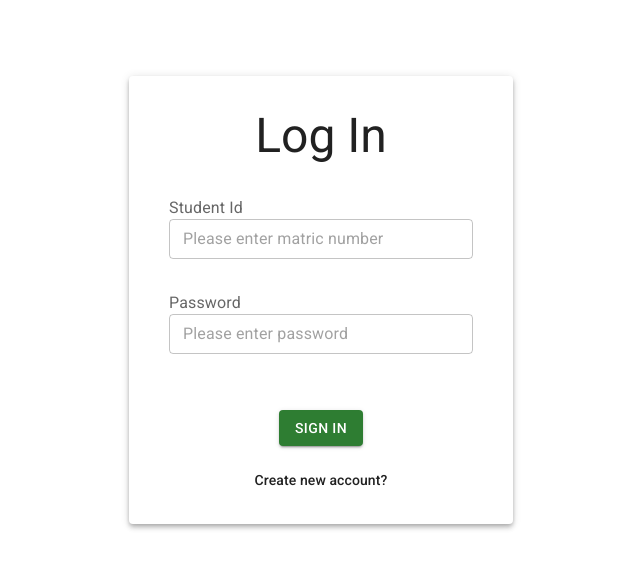
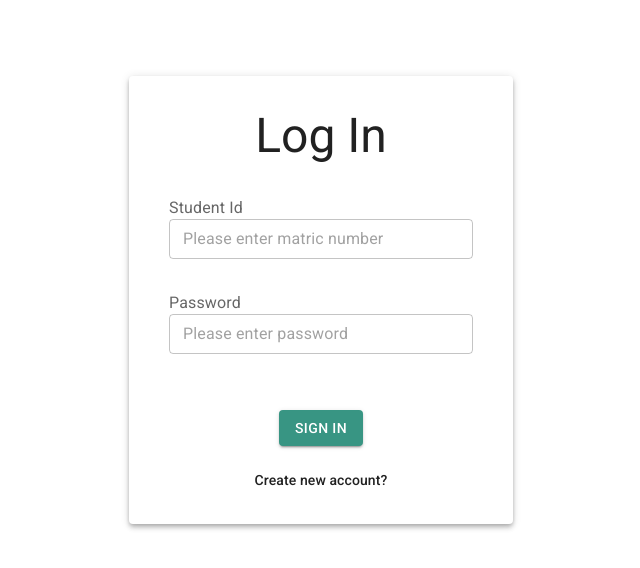
Before and after one commit to demolaemrick/course-registration-system, a React (Create React App) app in the folder client/: page /login in a window 1280 px wide. Shown: the top 568 px of the page, without its empty margins (319-959 px from the left). Built offline with nearby package versions, Linux system fonts and the light colour scheme; no server answers.

Commit message:
Change button color from success to primary

```diff
--- a/client/src/components/pages/Login.tsx
+++ b/client/src/components/pages/Login.tsx
@@ -97,7 +97,7 @@ const Login = () => {
         <Button
           variant="contained"
           sx={{ my: 3 }}
-          color="success"
+          color="primary"
           onClick={handleSubmit}
         >
           Sign In
```
